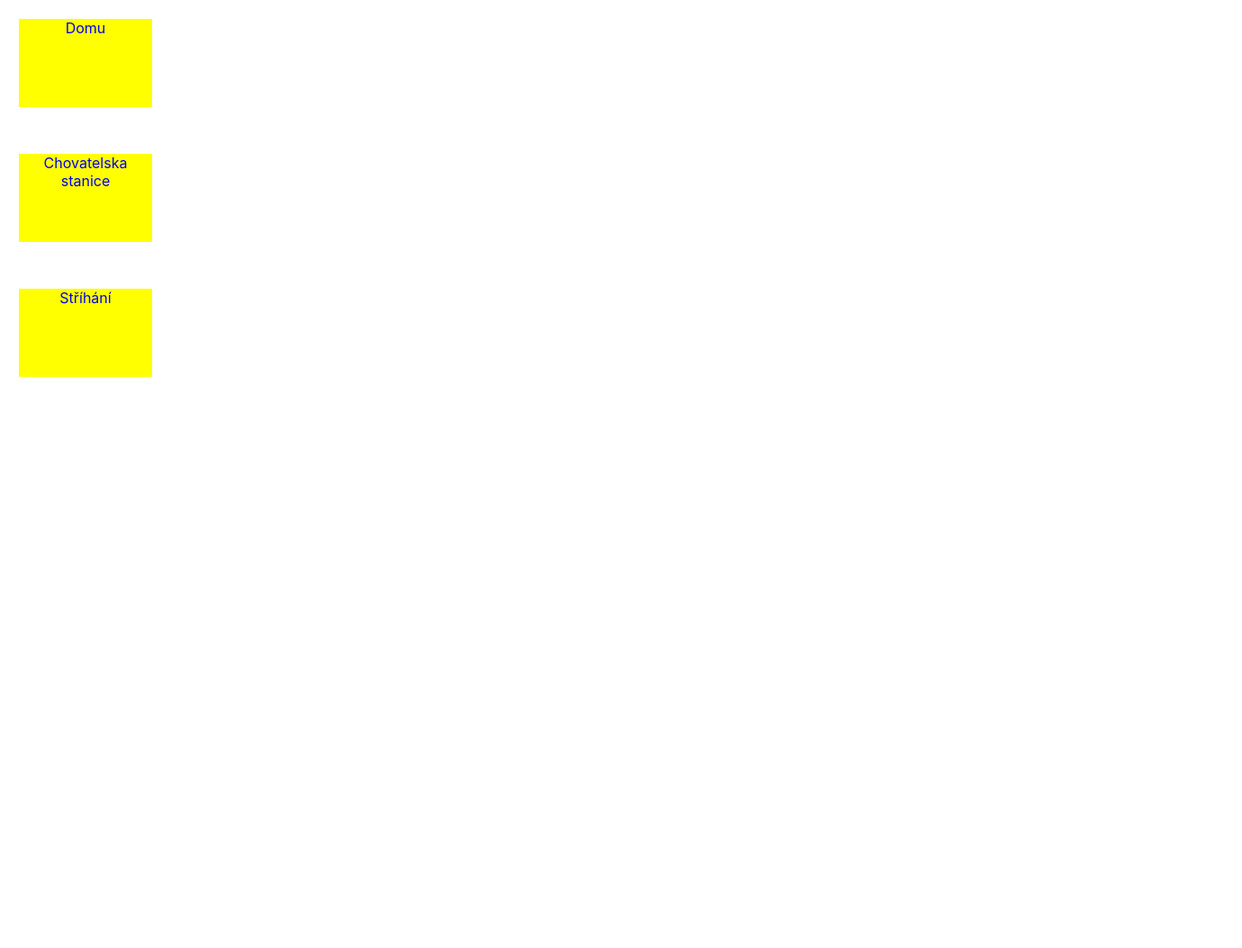
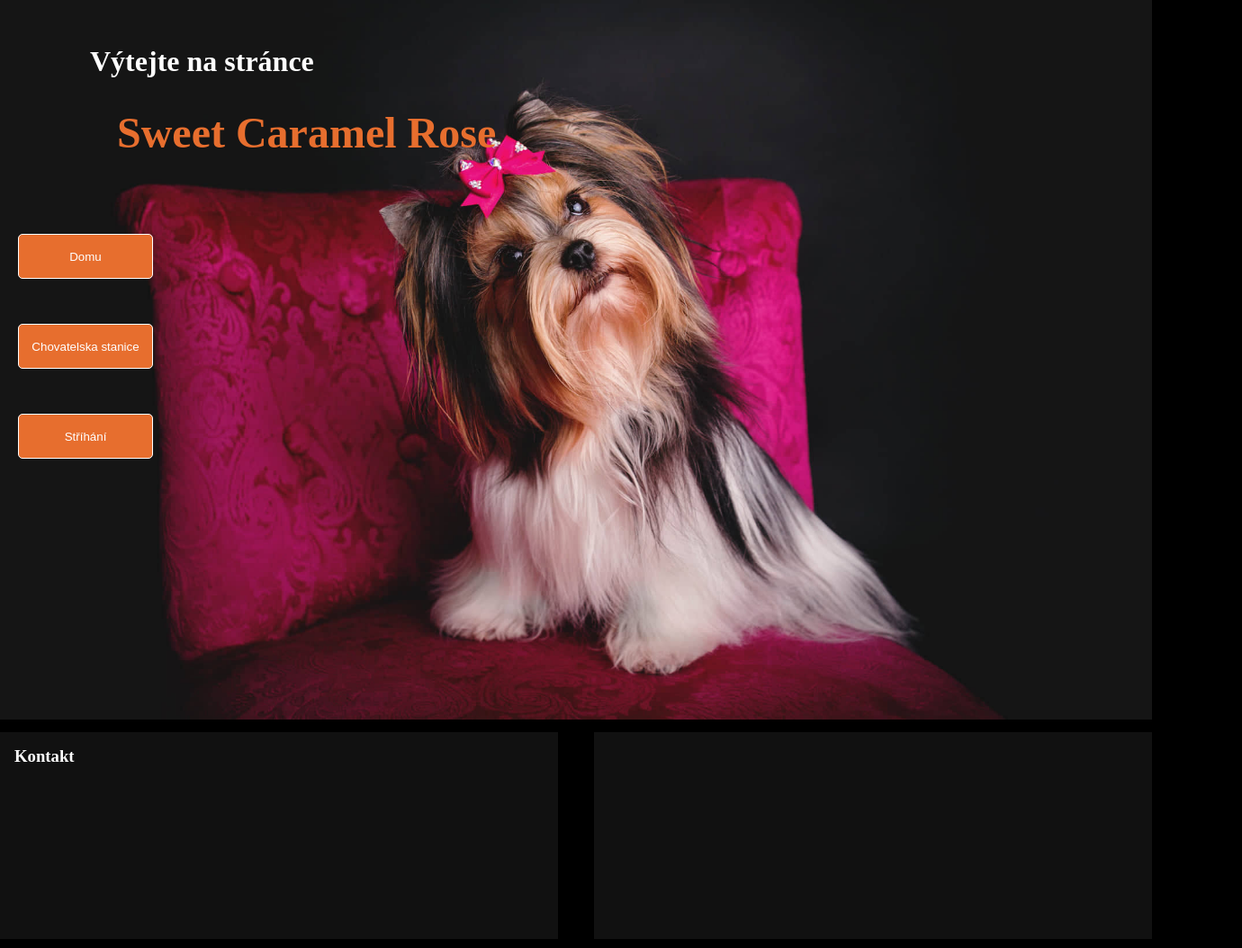
Before and after one commit to KvetoslavPrikryl/Sweet_Caramel_Rose, a React (Create React App) app: page / in a window 1280 px wide. Shown: the whole page at 90% size, 1380 px wide, since content can reach past the window. Before the commit the page ends 800 px from the top, so only its background shows below. Built offline with nearby package versions, Linux system fonts and the light colour scheme.

Commit message:
upload background img in HeroImg.js, created h1, created Footer.js and FooterStyles.css

```diff
--- /dev/null
+++ b/src/components/Footer.js
@@ -0,0 +1,17 @@
+import React from 'react';
+import "./FooterStyles.css";
+
+const Footer = () => {
+  return (
+    <div className='container'>
+        <div className='cont-left'>
+            <h3>Kontakt</h3>
+        </div>
+        <div className='cont-right'>
+
+        </div>
+    </div>
+  )
+}
+
+export default Footer
--- /dev/null
+++ b/src/components/FooterStyles.css
@@ -0,0 +1,28 @@
+.container{
+    background: rgb(0, 0, 0);
+    width:100%;
+    height: 250px;
+    display: grid;
+    grid-template-columns: repeat(2, 1fr);
+    grid-gap: 40px;
+    padding: 0.6rem 0;
+}
+.container h3,p{
+    color: white;
+}
+.container .cont-left{
+    max-width: 100%;
+    height: 100%;
+    display: flex;
+    flex-direction: column;
+    padding: 1rem;
+    background: rgba(19, 19, 19, 0.9);
+}
+.container .cont-right{
+    max-width:100%;
+    height: 100%;
+    display: flex;
+    flex-direction: column;
+    padding: 1rem;
+    background: rgba(19, 19, 19, 0.9);
+}
--- a/src/components/HeroImg.js
+++ b/src/components/HeroImg.js
@@ -1,11 +1,16 @@
-import React from 'react'
+import React from 'react';
 import "./HeroImgStyles.css";
-import Dog1 from "../img/Dog1.jpg"
+import Dog1 from "../img/Dog1.jpg";
 
 const HeroImg = () => {
   return (
-    <div>
-        <img src={Dog1} alt="Dog_img" />
+    <div className='mask'>
+      <div className='img'>
+        <img className='dogImg' src={Dog1} alt="Dog_img" />
+      </div>
+      <div className='content'>
+        <h1>Výtejte na stránce <span className='logoName'>Sweet Caramel Rose</span></h1>
+      </div>
     </div>
   )
 }
--- a/src/components/HeroImgStyles.css
+++ b/src/components/HeroImgStyles.css
@@ -0,0 +1,36 @@
+.mask{
+    width:100%;
+    height:100%;
+    position: relative;
+}
+.mask .dogImg{
+    width: 100%;
+    height: 100vh;
+    background-size: cover;
+    background-position: center;
+    object-fit: cover;
+}
+.mask .content{
+    position: absolute;
+    top: 50px;
+    left: 100px;
+    width:100%;
+}
+.mask .content h1{
+    color: white;
+
+}
+.mask .content h1 .logoName{
+    color: rgba(231,110,46,255);
+    position: absolute;
+    top: 70px;
+    left: 30px;
+    font-size: 3rem;
+}
+
+@media screen and (max-width:400px) {
+    .mask .content{
+        top: 20px;
+        left:10px;
+    }
+}
--- a/src/components/Navbar.js
+++ b/src/components/Navbar.js
@@ -7,13 +7,13 @@ const Navbar = () => {
     <div className='header'>
         <ul>
             <li>
-            <Link to="/">Domu</Link>
+            <Link to="/"><button className="btn">Domu</button></Link>
             </li>
             <li>
-                <Link to="/Chovatelska_stanice">Chovatelska stanice</Link>
+                <Link to="/Chovatelska_stanice"> <button className='btn'>Chovatelska stanice</button></Link>
             </li>
             <li>
-                <Link to="/strihani">Stříhání</Link>
+            <Link to="/strihani"><button className="btn">Stříhání</button></Link>
             </li>
         </ul>
     </div>
--- a/src/components/NavbarStyles.css
+++ b/src/components/NavbarStyles.css
@@ -3,6 +3,9 @@
     height: 100vh;
     padding: 20px;
     background: transparent;
+    position: absolute;
+    top: 30%;
+    left: 0;
 }
 .header a{
     text-decoration: none;
@@ -10,14 +13,19 @@
 .header ul{
     list-style-type: none;
 }
-.header li{
+.header .btn{
     width: 150px;
-    height: 100px;
-    background: yellow;
+    height: 50px;
+    background: rgba(231,110,46,255);
     text-align: center;
     margin-bottom: 50px;
     border: 1px solid white;
+    border-radius:5px ;
+    color:white;
+    cursor: pointer;
 }
-.header h1{
-    margin-bottom: 50px;
+@media screen and (max-width: 400px) {
+    .header{
+        left: -100%;
+    }
 }
--- a/src/index.css
+++ b/src/index.css
@@ -4,15 +4,5 @@
   box-sizing: border-box;
 }
 body {
-  margin: 0;
-  font-family: -apple-system, BlinkMacSystemFont, 'Segoe UI', 'Roboto', 'Oxygen',
-    'Ubuntu', 'Cantarell', 'Fira Sans', 'Droid Sans', 'Helvetica Neue',
-    sans-serif;
-  -webkit-font-smoothing: antialiased;
-  -moz-osx-font-smoothing: grayscale;
+  background: black;
 }
-
-code {
-  font-family: source-code-pro, Menlo, Monaco, Consolas, 'Courier New',
-    monospace;
-}
--- a/src/routes/Cutting.js
+++ b/src/routes/Cutting.js
@@ -1,10 +1,13 @@
 import React from 'react'
+import Footer from '../components/Footer';
 import Navbar from "../components/Navbar";
+
 
 const Cutting = () => {
   return (
     <div>
         <Navbar />
+        <Footer />
     </div>
   )
 }
--- a/src/routes/Home.js
+++ b/src/routes/Home.js
@@ -1,10 +1,14 @@
 import React from 'react';
 import Navbar from "../components/Navbar";
+import HeroImg from "../components/HeroImg";
+import Footer from "../components/Footer";
 
 const Home = () => {
   return (
     <div>
+        <HeroImg />
         <Navbar />
+        <Footer />
     </div>
   )
 }
--- a/src/routes/Kennel.js
+++ b/src/routes/Kennel.js
@@ -1,10 +1,12 @@
 import React from 'react'
+import Footer from '../components/Footer';
 import Navbar from "../components/Navbar";
 
 const Kennel = () => {
   return (
     <div>
         <Navbar />
+        <Footer />
     </div>
   )
 }
```
